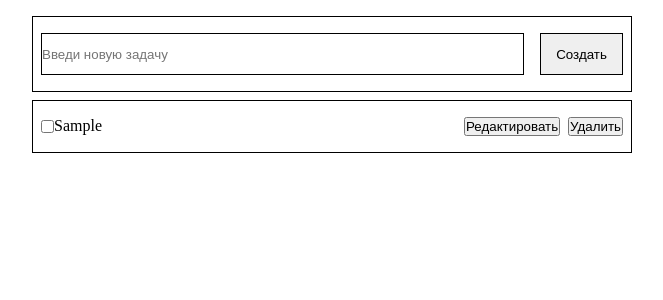
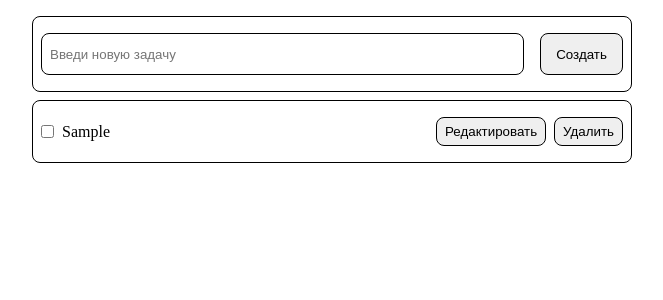
Before and after one commit to ArtemPoboinia/to-do-list, a React (Vite) app: page / in a window 1280 px wide. Both pictures are taken after typing "Sample" into the empty fields and a click on the button "Создать". Shown: the top 300 px of the page, without its empty margins (308-971 px from the left). Built offline with nearby package versions, Linux system fonts and the light colour scheme.

Commit message:
Исправиление и добавление неглобальных стилей

```diff
--- a/src/App.css
+++ b/src/App.css
@@ -17,6 +17,7 @@
   display: flex;
   justify-content: space-between;
   align-items: center;
+  border-radius: 8px;
 }
 
 .header__input {
@@ -24,14 +25,18 @@
   height: 40px;
   margin-right: 16px;
   border: 1px solid black;
+  border-radius: 8px;
+}
+
+.header__input::placeholder {
+  padding-left: 8px;
 }
 
 .header__btn {
   width: 100px;
   height: 42px;
   border: 1px solid black;
-
-
+  border-radius: 8px;
 }
 
 li {
@@ -40,8 +45,35 @@ li {
   padding: 16px 8px;
   margin-top: 8px;
   display: flex;
+  justify-content: space-between;
+  align-items: center;
+  border-radius: 8px;
+}
+
+li input[type="text"] {
+  flex: 1; /* редактируемое поле растягивается */
+  margin: 0 8px;
+  border: 1px solid black;
 }
 
 .btn__delete {
   margin-left: 8px;
+  border: 1px solid black;
+  border-radius: 8px;
 }
+
+.text-task {
+  margin-left: 8px;
+}
+
+.btn {
+  padding: 6px 8px;
+  border: 1px solid black;
+  border-radius: 8px;
+}
+
+.task-item {
+  display: flex;
+  justify-content: space-between;
+  align-items: center;
+}
--- a/src/App.jsx
+++ b/src/App.jsx
@@ -76,7 +76,6 @@ export default function App() {
               checked={t.completed}
               onChange={() => completedTask(index)}
             />
-
             {editingIndex === index ? (
               <input
                 type="text"
@@ -87,6 +86,7 @@ export default function App() {
               />
             ) : (
               <span
+                className="text-task"
                 style={{
                   flex: 1,
                   textDecoration: t.completed ? "line-through" : "none",
@@ -95,17 +95,17 @@ export default function App() {
                 {t.text}
               </span>
             )}
-
-            {/* Кнопки */}
             {editingIndex === index ? (
-              <button onClick={() => saveEdit(index)}>Сохранить</button>
+              <button className="btn" onClick={() => saveEdit(index)}>
+                Сохранить
+              </button>
             ) : (
               <>
-                <button onClick={() => startEditing(index)}>
+                <button className="btn" onClick={() => startEditing(index)}>
                   Редактировать
                 </button>
                 <button
-                  className="btn__delete"
+                  className="btn btn__delete"
                   onClick={() => deleteTask(index)}
                 >
                   Удалить
```
